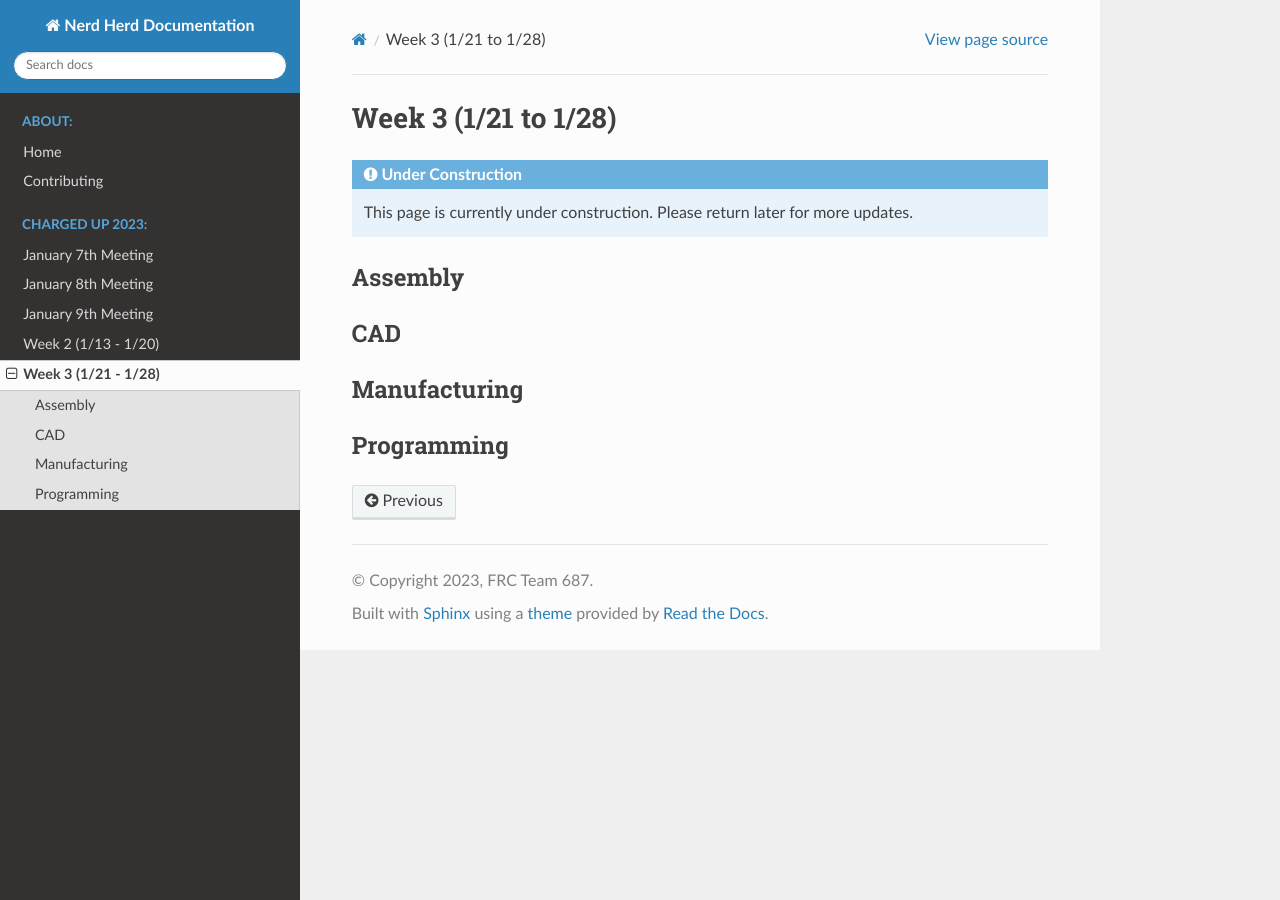
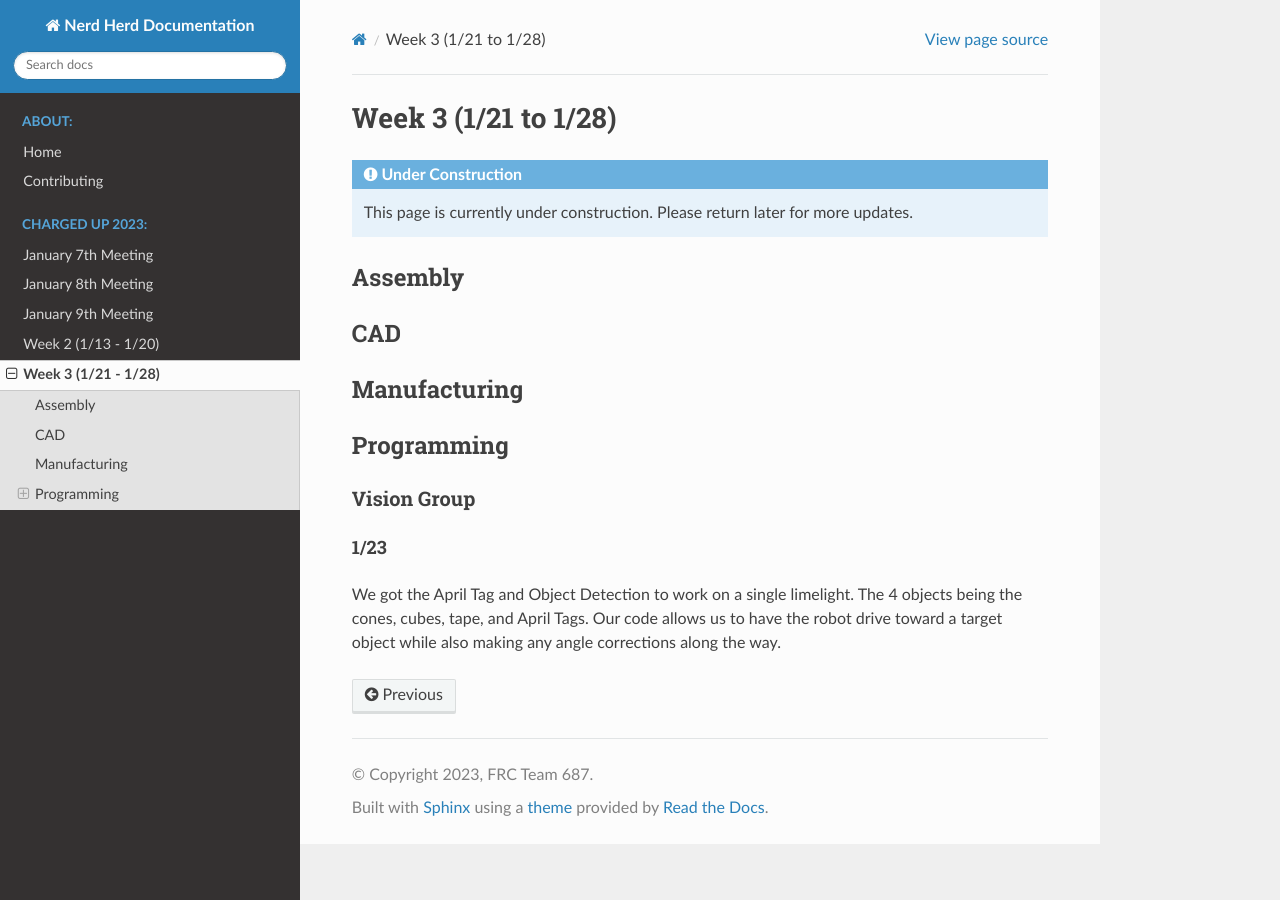
Before and after one commit to nerdherd/Documentation, a Sphinx documentation site: the page built from source/week3.md, in a window 1280 px wide. Built offline with Sphinx 7.4.7 and the Read the Docs theme 2.0.0, drawn with Linux system fonts in a browser that asks for light colours.

```diff
--- a/source/week3.md
+++ b/source/week3.md
@@ -17,3 +17,9 @@
 
 
 ## Programming
+
+### Vision Group
+
+#### 1/23
+
+We got the April Tag and Object Detection to work on a single limelight. The 4 objects being the cones, cubes, tape, and April Tags. Our code allows us to have the robot drive toward a target object while also making any angle corrections along the way.
```
Also changed, not shown: source/images/Week3/prgVision1.png (added), source/images/Week3/prgVision2.png (added), source/images/Week3/prgVision3.png (added).
